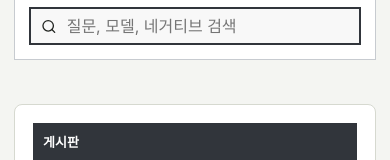
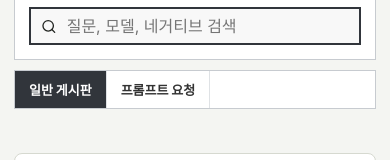
Before and after one commit to kcy299792458-hub/prompt-lab, a Next.js app: page /boards in a window 390 px wide. Shown: the part 175-335 px from the top of the page. Built offline with nearby package versions, Linux system fonts and the light colour scheme; no server answers; the database is empty.

Commit message:
Unify community board navigation

```diff
--- a/app/boards/[id]/page.tsx
+++ b/app/boards/[id]/page.tsx
@@ -308,7 +308,6 @@ export default function BoardPostPage() {
         <nav className="topnav dc-topnav" aria-label="주요 메뉴">
           <Link href="/">이미지</Link>
           <Link href="/boards">게시판</Link>
-          <Link href="/requests">요청</Link>
           <Link href="/saved">저장함</Link>
           <Link href="/upload">업로드</Link>
           <AuthControls />
--- a/app/boards/page.tsx
+++ b/app/boards/page.tsx
@@ -351,7 +351,6 @@ export default function BoardsPage() {
         <nav className="topnav dc-topnav" aria-label="주요 메뉴">
           <Link href="/">이미지</Link>
           <Link href="/boards">게시판</Link>
-          <Link href="/requests">요청</Link>
           <Link href="/saved">저장함</Link>
           <Link href="/upload">업로드</Link>
           <AuthControls />
@@ -373,6 +372,13 @@ export default function BoardsPage() {
           />
         </label>
       </section>
+
+      <nav className="community-board-tabs" aria-label="게시판 종류">
+        <Link className="active" href="/boards">
+          일반 게시판
+        </Link>
+        <Link href="/requests">프롬프트 요청</Link>
+      </nav>
 
       <section className="board-page dc-board-page">
         <div className="dc-board-page-layout">
--- a/app/globals.css
+++ b/app/globals.css
@@ -2633,6 +2633,29 @@ body,
   max-height: none;
 }
 
+.community-board-tabs {
+  background: #ffffff;
+  border: 1px solid #c7cbd0;
+  display: flex;
+  gap: 0;
+  margin: 0 auto 10px;
+  max-width: 1280px;
+}
+
+.community-board-tabs a {
+  border-right: 1px solid #dfe2e5;
+  color: #333;
+  font-size: 13px;
+  font-weight: 800;
+  min-height: 34px;
+  padding: 9px 14px;
+}
+
+.community-board-tabs a.active {
+  background: #31353b;
+  color: #ffffff;
+}
+
 .request-page-layout,
 .request-detail-layout {
   grid-template-columns: 190px minmax(0, 1fr);
@@ -2926,4 +2949,12 @@ body,
     align-items: stretch;
     flex-direction: column;
   }
-}
+
+  .community-board-tabs {
+    overflow-x: auto;
+  }
+
+  .community-board-tabs a {
+    flex: 0 0 auto;
+  }
+}
--- a/app/images/[id]/page.tsx
+++ b/app/images/[id]/page.tsx
@@ -139,7 +139,6 @@ export default function UploadedImageDetailPage() {
         <nav className="topnav dc-topnav" aria-label="주요 메뉴">
           <Link href="/">이미지</Link>
           <Link href="/boards">게시판</Link>
-          <Link href="/requests">요청</Link>
           <Link href="/saved">저장함</Link>
           <Link href="/upload">업로드</Link>
           <AuthControls />
--- a/app/page.tsx
+++ b/app/page.tsx
@@ -363,7 +363,6 @@ export default function Home() {
         <nav className="topnav dc-topnav" aria-label="주요 메뉴">
           <a href="#gallery">이미지</a>
           <Link href="/boards">게시판</Link>
-          <Link href="/requests">요청</Link>
           <Link href="/saved">저장함</Link>
           <Link href="/upload">업로드</Link>
           <AuthControls />
--- a/app/prompts/[id]/PromptDetailClient.tsx
+++ b/app/prompts/[id]/PromptDetailClient.tsx
@@ -222,7 +222,6 @@ export default function PromptDetailPage() {
         <nav className="topnav dc-topnav" aria-label="주요 메뉴">
           <Link href="/">갤러리</Link>
           <Link href="/boards">게시판</Link>
-          <Link href="/requests">요청</Link>
           <Link href="/saved">저장함</Link>
           <Link href="/upload">업로드</Link>
           <AuthControls />
--- a/app/saved/page.tsx
+++ b/app/saved/page.tsx
@@ -79,7 +79,6 @@ export default function SavedPromptsPage() {
         <nav className="topnav dc-topnav" aria-label="주요 메뉴">
           <Link href="/">이미지</Link>
           <Link href="/boards">게시판</Link>
-          <Link href="/requests">요청</Link>
           <Link href="/saved">저장함</Link>
           <Link href="/upload">업로드</Link>
           <AuthControls />
--- a/app/upload/page.tsx
+++ b/app/upload/page.tsx
@@ -271,7 +271,6 @@ export default function UploadPage() {
         <nav className="topnav dc-topnav" aria-label="주요 메뉴">
           <Link href="/">이미지</Link>
           <Link href="/boards">게시판</Link>
-          <Link href="/requests">요청</Link>
           <Link href="/saved">저장함</Link>
           <Link href="/upload">업로드</Link>
           <AuthControls />
```
Also changed, not shown: app/requests/[id]/page.tsx (+7 -1 lines), app/requests/new/page.tsx (+7 -1 lines), app/requests/page.tsx (+7 -1 lines).
